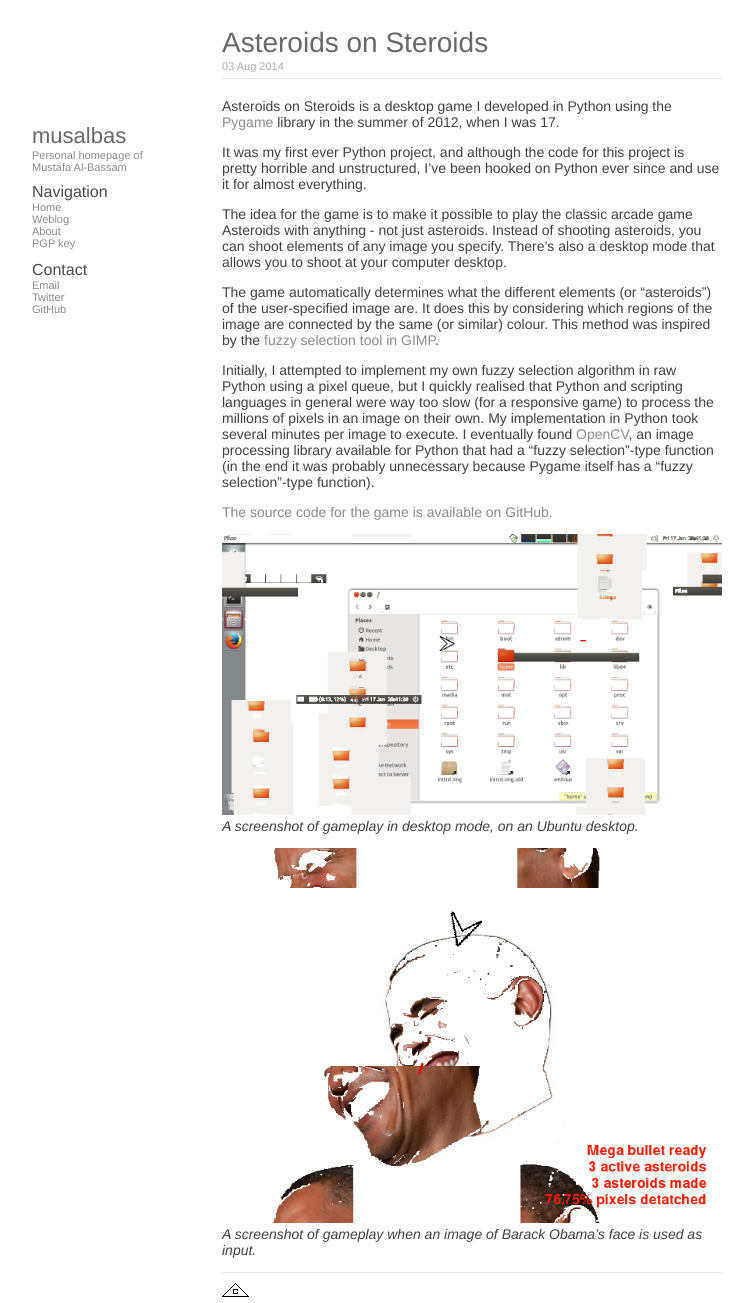
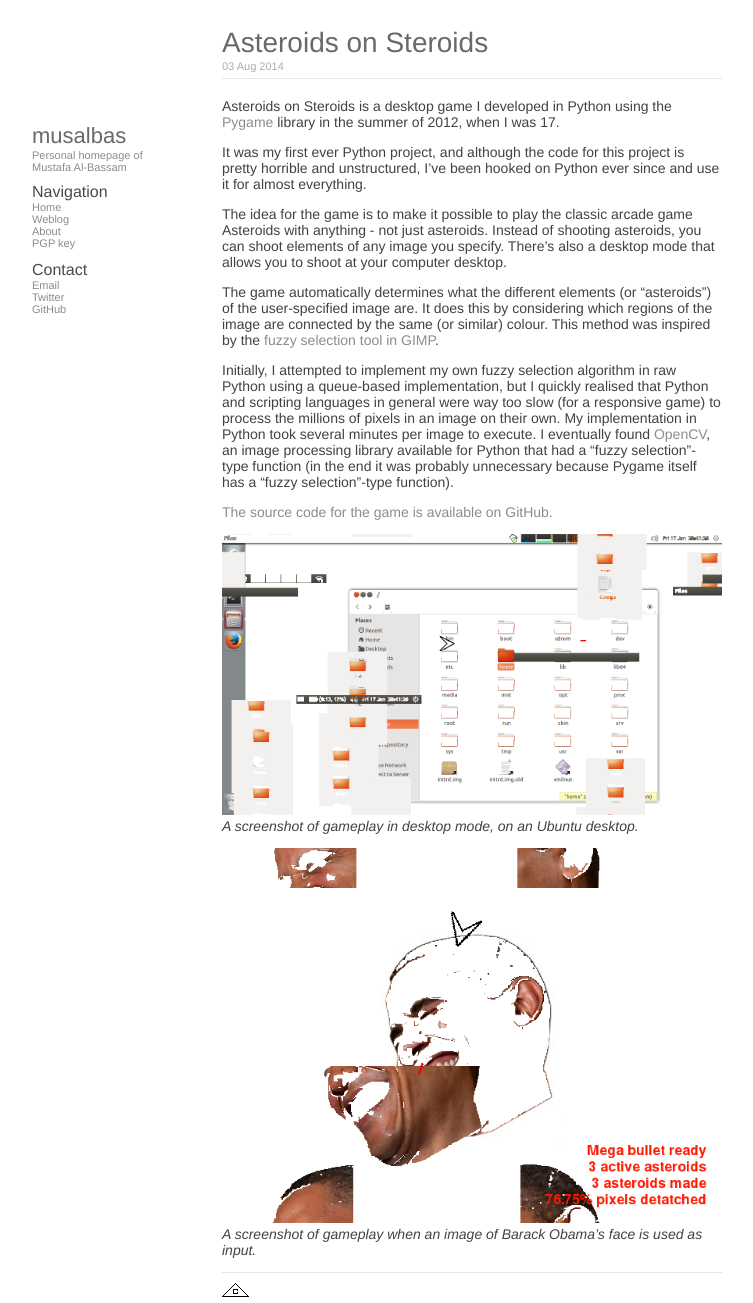
Before and after one commit to musalbas/musalbas.com-old, a Jekyll site: the page built from _posts/2014-08-03-asteroids-on-steroids.md, in a window 1280 px wide. Shown: the whole page, without its empty margins (258-1011 px from the left). Built offline with Jekyll 4.4.1, drawn with Linux system fonts in a browser that asks for light colours; Markdown is read by kramdown in place of the engine named in the settings.

Commit message:
Update 2014-08-03-asteroids-on-steroids.md

```diff
--- a/_posts/2014-08-03-asteroids-on-steroids.md
+++ b/_posts/2014-08-03-asteroids-on-steroids.md
@@ -12,7 +12,7 @@ The idea for the game is to make it possible to play the classic arcade game Ast
 
 The game automatically determines what the different elements (or "asteroids") of the user-specified image are. It does this by considering which regions of the image are connected by the same (or similar) colour. This method was inspired by the [fuzzy selection tool in GIMP](http://docs.gimp.org/en/gimp-tool-fuzzy-select.html).
 
-Initially, I attempted to implement my own fuzzy selection algorithm in raw Python using a pixel queue, but I quickly realised that Python and scripting languages in general were way too slow (for a responsive game) to process the millions of pixels in an image on their own. My implementation in Python took several minutes per image to execute. I eventually found [OpenCV](http://opencv.org/), an image processing library available for Python that had a "fuzzy selection"-type function (in the end it was probably unnecessary because Pygame itself has a "fuzzy selection"-type function).
+Initially, I attempted to implement my own fuzzy selection algorithm in raw Python using a queue-based implementation, but I quickly realised that Python and scripting languages in general were way too slow (for a responsive game) to process the millions of pixels in an image on their own. My implementation in Python took several minutes per image to execute. I eventually found [OpenCV](http://opencv.org/), an image processing library available for Python that had a "fuzzy selection"-type function (in the end it was probably unnecessary because Pygame itself has a "fuzzy selection"-type function).
 
 [The source code for the game is available on GitHub.](https://github.com/musalbas/Asteroids-on-Steroids)
 
```
